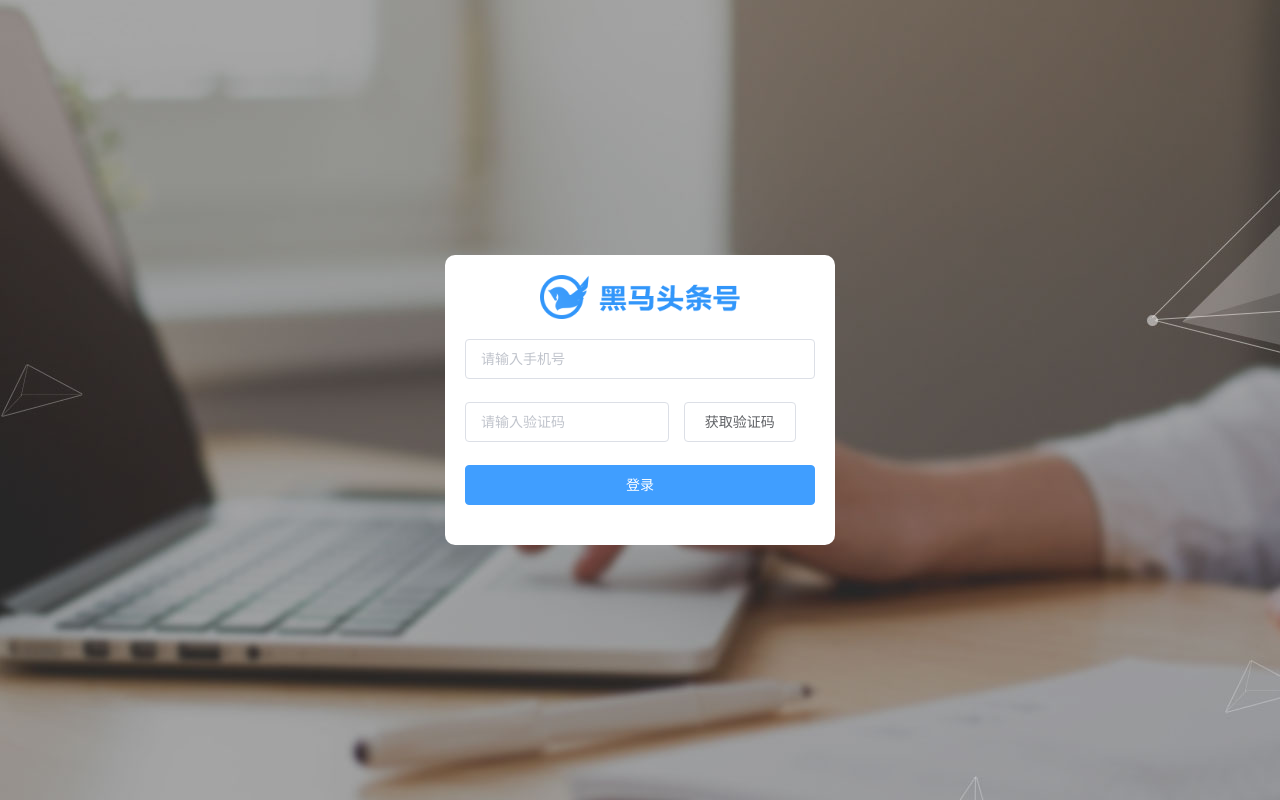
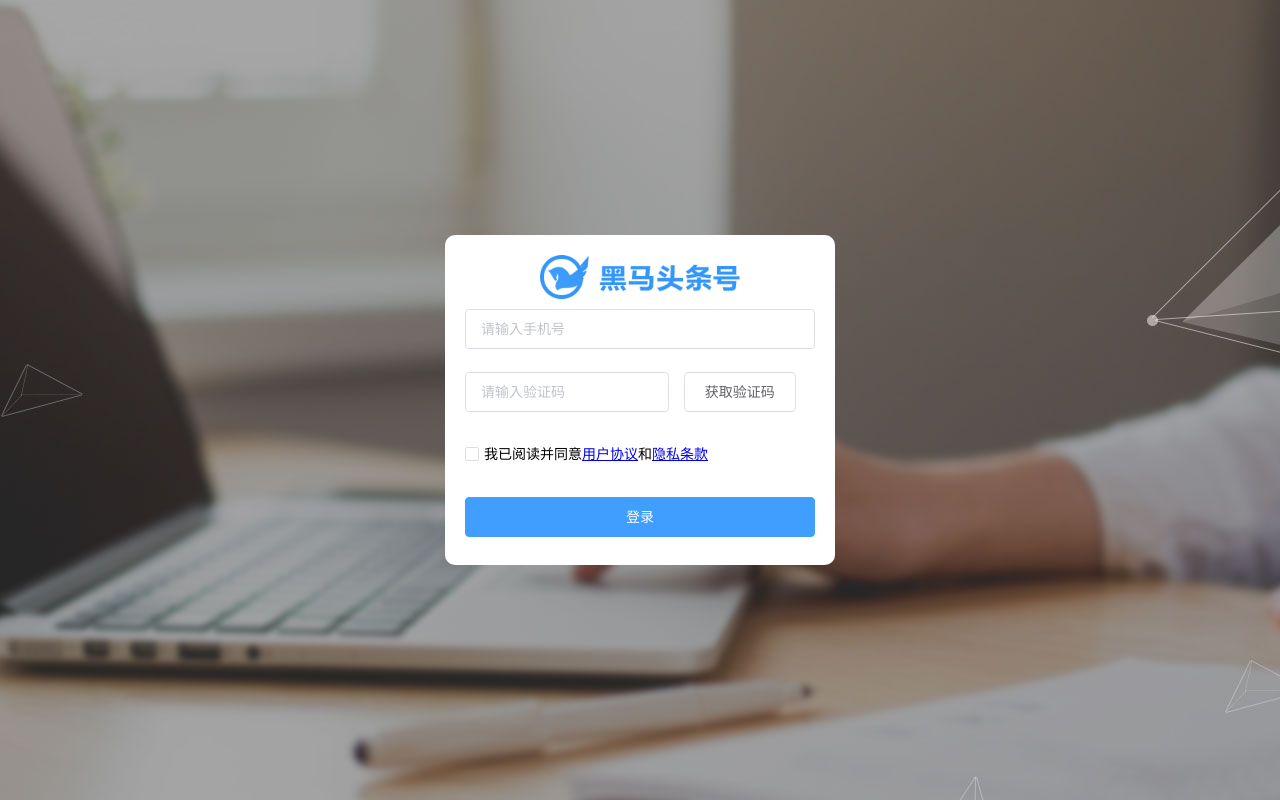
Before and after one commit to fall66in/vuepcweb70, a Vue app: page /#/login in a window 1280 px wide. Built offline with nearby package versions, Linux system fonts and the light colour scheme; a small style sheet from the web is missing.

Commit message:
表单验证-用户协议和验证手机号码

```diff
--- a/src/views/login/index.vue
+++ b/src/views/login/index.vue
@@ -5,11 +5,22 @@
       <div class="form-head">
         <img src="./logo_index.png" alt="黑马头条号">
       </div>
-      <el-form ref="form" class="form-content" :model="form">
-        <el-form-item>
+      <!-- 配置校验规则
+        rules 规则对象配置到el-form上,rules中配置的校验字段必须和表单数据一致
+        prop  检验字段配置到el-form-item上
+      JavaScript 触发验证
+        给el-form添加ref
+        调用this.$refs['ref名字'].validate(valid => {}) 触发验证 -->
+      <el-form
+      ref="form"
+      class="form-content"
+      :model="form"
+      :rules="rules"
+      >
+        <el-form-item prop="mobile">
           <el-input id="mobile" v-model="form.mobile" placeholder="请输入手机号"></el-input>
         </el-form-item>
-        <el-form-item>
+        <el-form-item prop="code">
           <!-- el-col 栅格布局，一共24列； :span 用来指定占用的大小， :offect 用来指定偏移量 -->
           <el-col :span="14">
             <el-input v-model="form.code" id="codes" placeholder="请输入验证码"></el-input>
@@ -17,6 +28,10 @@
           <el-col :offset="1" :span="9">
             <el-button @click="handleSendCode">获取验证码</el-button>
           </el-col>
+        </el-form-item>
+        <el-form-item prop="agree">
+          <el-checkbox class="agree-checkbox" v-model="form.agree"></el-checkbox>
+          <span class="agree-text">我已阅读并同意<a href="#">用户协议</a>和<a href="#">隐私条款</a></span>
         </el-form-item>
         <el-form-item>
           <el-button class="btn-login" id="code" type="primary" @click="handleLogin">登录</el-button>
@@ -29,20 +44,46 @@
 <script>
 import axios from 'axios'
 import '@/vendor/gt' // 引入极验 JavaScript SDK 文件
-import { setInterval, clearInterval } from 'timers'
 export default {
   name: 'AppLogin',
   data () {
     return {
       form: {
         mobile: '',
-        code: ''
+        code: '',
+        agree: ''
+      },
+      // form与rules的数据名字无关系，但是他们之间有关系
+      rules: {
+        mobile: [
+          { required: true, message: '请输入手机号', trigger: 'blur' },
+          // { len: 11, message: '长度必须为11个字符', trigger: 'blur' }
+          { pattern: /\d{11}/, message: '请输入有效的手机号', trigger: 'blur' }
+        ],
+        code: [
+          { required: true, message: '请输入验证码', trigger: 'blur' },
+          // { len: 6, message: '长度必须为6字符', trigger: 'blur' }
+          { pattern: /\d{6}/, message: '请输入有效的验证码', trigger: 'blur' }
+        ],
+        agree: [
+          { required: true, message: '请同意用户协议' },
+          { pattern: /true/, message: '请同意用户协议' }
+        ]
       }
     }
   },
   methods: {
     handleLogin () {
-      const { mobile, code } = this.form
+      // 使用form组件的validate方法触发校验，获取校验的结果状态，对整个表单进行校验
+      this.$refs['form'].validate(valid => {
+        if (!valid) {
+          return
+        }
+        // 表单验证通过，提交登录请求
+        this.submitLogin()
+      })
+    },
+    submitLogin () {
       axios({
         method: 'POST',
         url: 'http://ttapi.research.itcast.cn/mp/v1_0/authorizations',
@@ -67,16 +108,18 @@ export default {
         })
     },
     handleSendCode () {
-      // console.log(1)
-      var mobile = document.querySelector('#mobile')
-      var str = mobile.value
-      var reg = /^\d{11}$/
-      if (str === '' || reg.test(str) === false) {
-        this.$message({
-          message: '请输入正确的手机号或者请输入手机号',
-          type: 'warning'
+      // 对部分表单字段--手机号是否有效 进行校验
+      this.$refs['form'].validateField('mobile', errorMessage => {
+        // console.log('errorMessage => ', errorMessage)
+        if (errorMessage.trim().length > 0) {
+          return
+        }
+        // 初始化验证码--验证通过
+        this.showGeetest()
       })
-      } else {
+    },
+    // 初始化验证码
+    showGeetest () {
       const { mobile } = this.form
       axios({
         method: 'GET',
@@ -103,7 +146,6 @@ export default {
               })
               .onSuccess(function () {
                 // 极验得出的结果
-                  // console.log(captchaObj.getValidate())
                 const {
                   geetest_challenge: challenge,
                   geetest_seccode: seccode,
@@ -120,29 +162,12 @@ export default {
                 }).then(res => {
                   console.log(res.data)
                   // 开启倒计时
-                    var code = document.querySelector('#code')
-                    var codes = document.querySelector('#codes')
-                    var time = 60
-                    if (res.data.message === 'ok') {
-                      code.disabled = true
-                      var timer = setInterval(function () {
-                        if (time === 0 || codes.value !== 0) {
-                          clearInterval(timer)
-                          code.disabled = false
-                          code.value = '获取验证码'
-                        } else {
-                          code.value = time + '秒'
-                          time--
-                        }
-                      })
-                    }
                 })
               })
               .onError(function () {})
           } // 在这里注册按钮的点击事件，然后进行验证用户是否输入手机号以及手机号格式是否正确
         )
       })
-      }
     }
   }
 }
@@ -159,14 +184,14 @@ export default {
     display: flex;
     justify-content: center;
     align-items: center;
-    margin-bottom: 20px;
+    margin-bottom: 10px;
     img {
       width: 200px;
     }
   }
   .form-wrap {
     width: 350px;
-    height: 250px;
+    height: 290px;
     background-color: #fff;
     padding: 20px;
     border-radius: 10px;
@@ -174,5 +199,8 @@ export default {
       width: 100%;
     }
   }
+  .agree-checkbox {
+    margin-right:5px;
+  }
 }
 </style>
```
Lines whose indentation alone changed are shown as unchanged.
